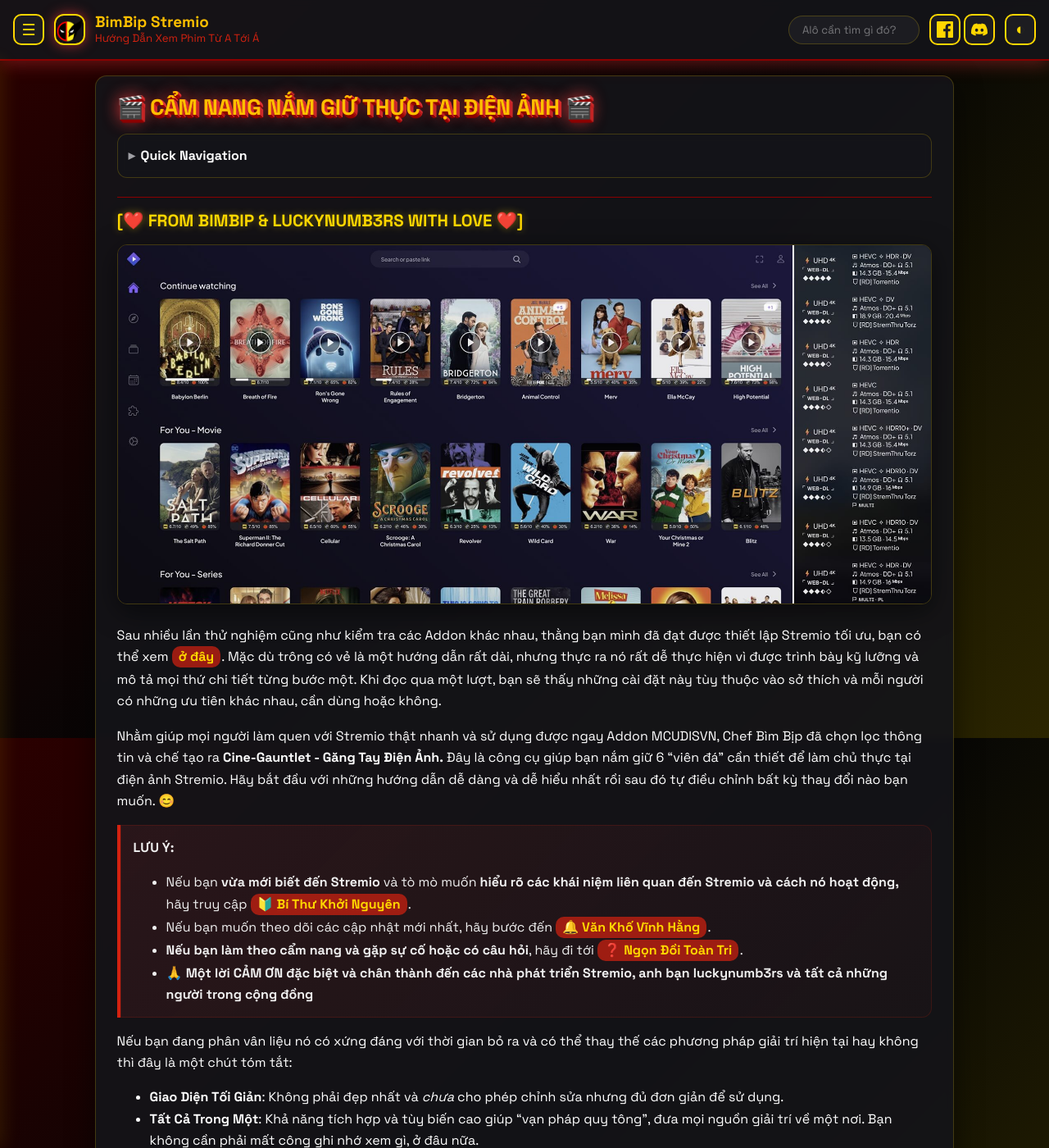
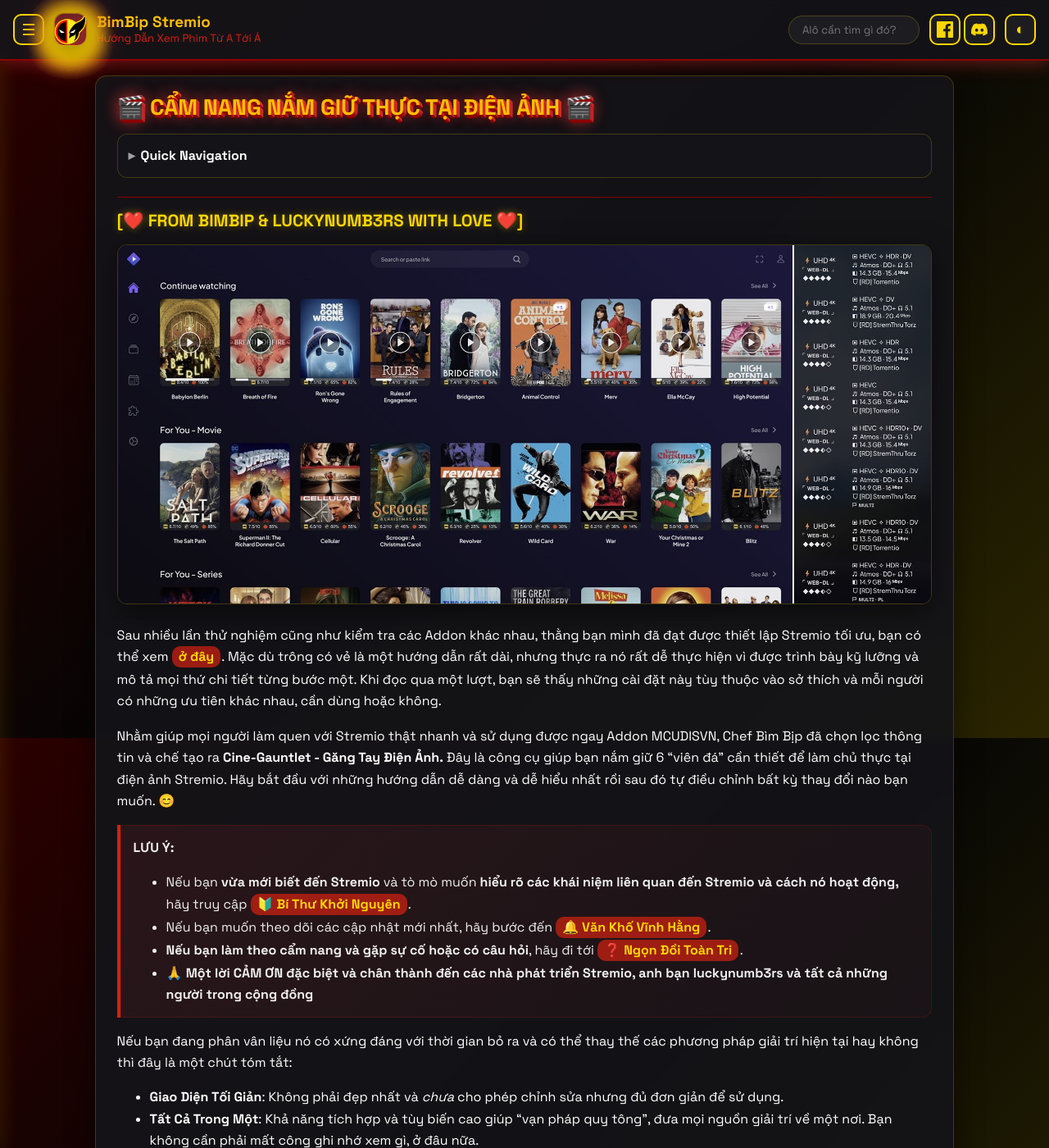
Before and after one commit to bimbipsubteam/bimbip-stremio, a Jekyll site: the page built from docs/index.md, in a window 1280 px wide and 1400 px high. Shown: the whole window at 82% size. Built offline with Jekyll 4.4.1, drawn with Linux system fonts in a browser that asks for light colours.

Commit message:
Update style.css

```diff
--- a/docs/assets/css/style.css
+++ b/docs/assets/css/style.css
@@ -150,19 +150,28 @@
 }
 
 .topbar-logo {
-  width: 38px; height: 38px;
+  width: 40px; height: 40px;
+  flex: 0 0 auto;
+  border: none;
+  /* Tạo viền sát theo nét logo bằng filter */
+  /* Dùng 4 hướng để tạo viền sắc nét bao quanh logo */
+  filter: drop-shadow(1px 0 0 var(--accent-2))
+          drop-shadow(-1px 0 0 var(--accent-2))
+          drop-shadow(0 1px 0 var(--accent-2))
+          drop-shadow(0 -1px 0 var(--accent-2))
+          /* Thêm hiệu ứng phát sáng đỏ như cũ của bạn */
+          drop-shadow(0 0 10px rgba(226, 54, 54, 0.8));
+
+  transition: all 0.4s cubic-bezier(0.175, 0.885, 0.32, 1.275); /* Hiệu ứng nảy mượt mà */
+  display: flex;
   align-items: center;
   justify-content: center;
-  flex: 0 0 auto;
-  border: 2px solid var(--accent-2);
-  box-shadow: 0 0 15px rgba(226, 54, 54, 0.7);
-  transition: all 0.4s cubic-bezier(0.175, 0.885, 0.32, 1.275); /* Hiệu ứng nảy mượt mà */
 }
 
 .topbar-brand:hover .topbar-logo {
   transform: scale(1.15) translateY(-2px); /* Phóng to và nảy nhẹ lên */
   border-color: var(--accent); /* Viền chuyển sang Đỏ Deadpool */
-  box-shadow: 0 0 15px var(--accent-2), 0 0 30px rgba(226, 54, 54, 0.8);
+  box-shadow: 0 0 10px var(--accent-2), 0 0 30px rgba(226, 54, 54, 0.8);
 }
 
 .topbar-brand-text { display: flex; flex-direction: column; min-width: 0; }
```
